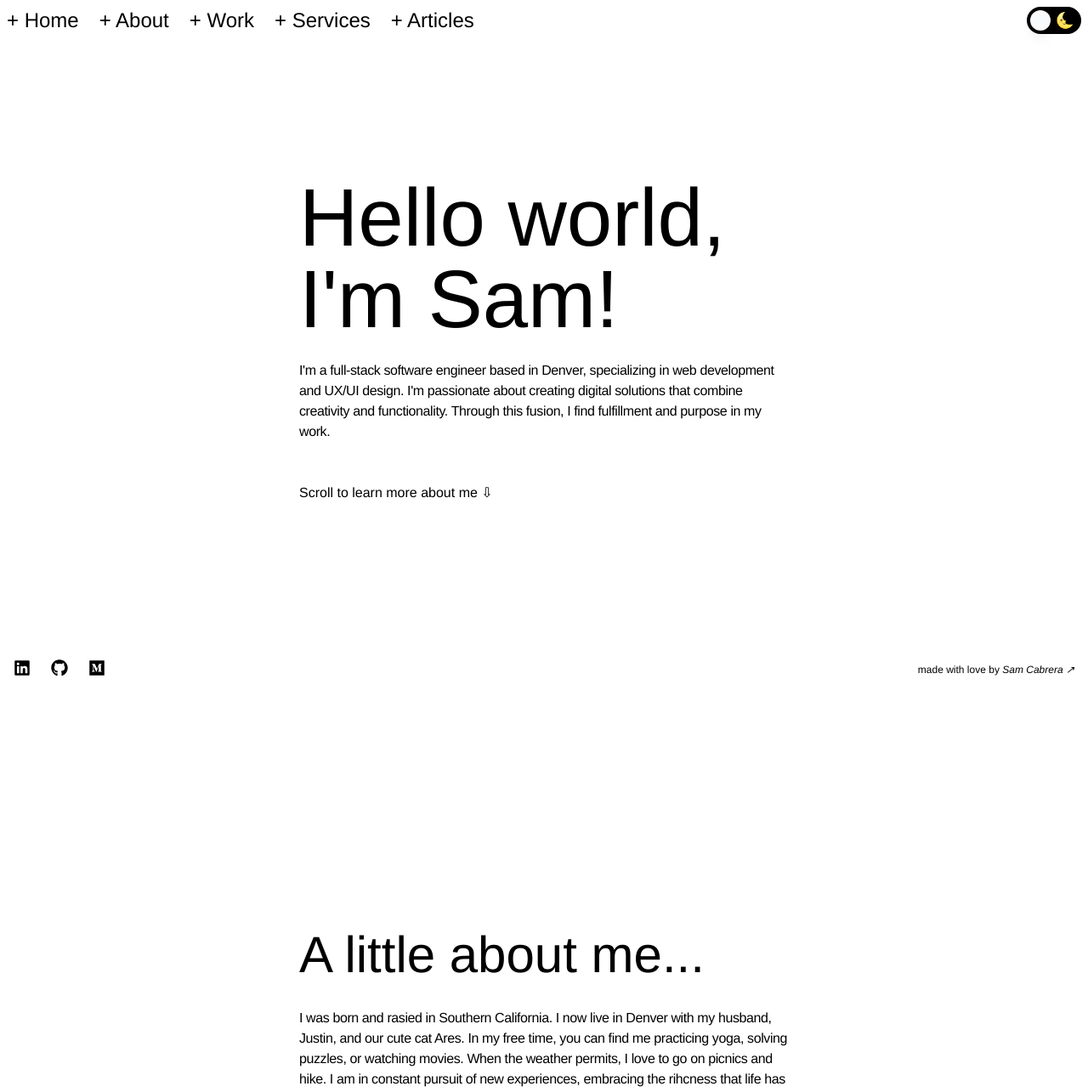
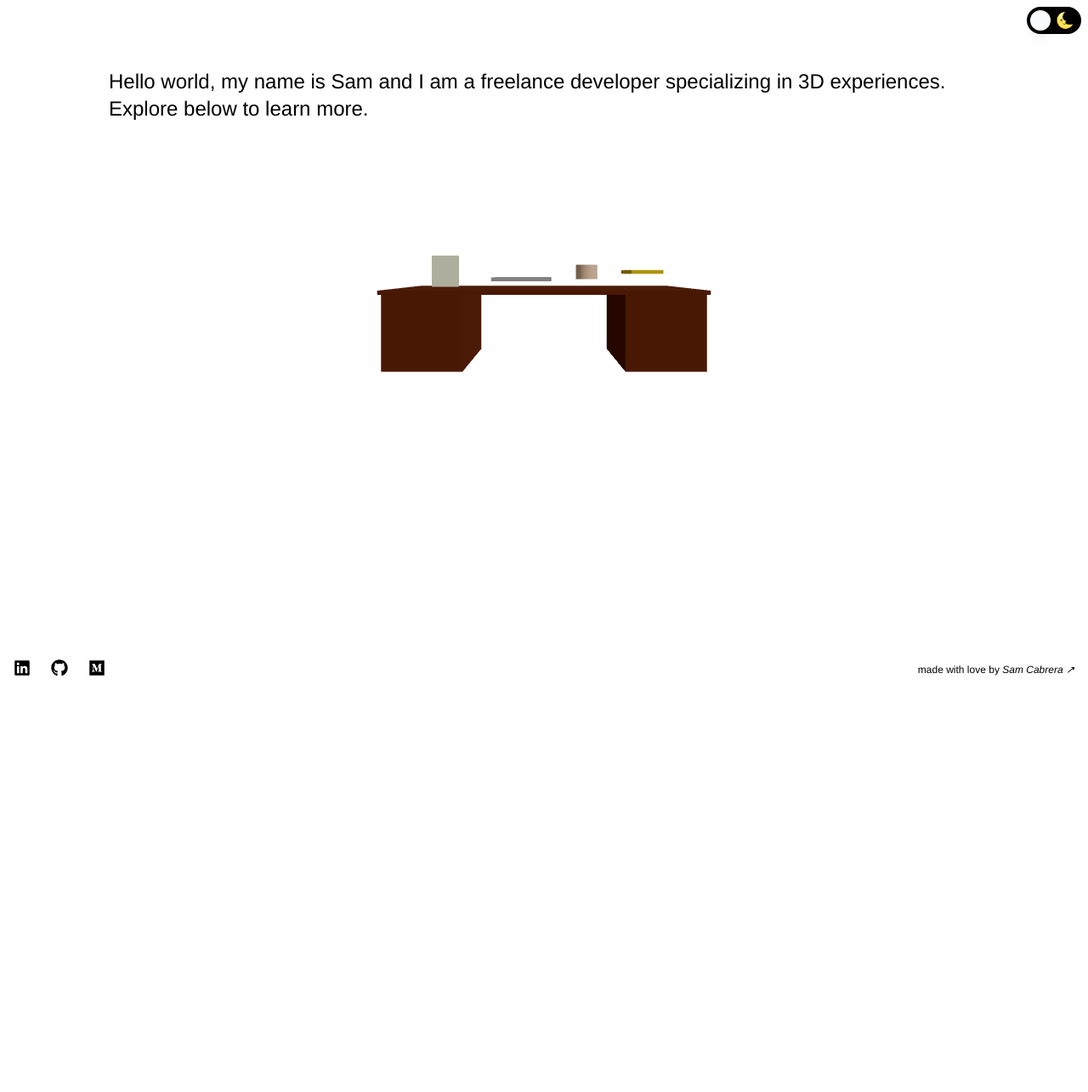
Before and after one commit to samanthacabrera/portfolio, a React (Vite) app: page / in a window 1280 px wide. Shown: the top 1285 px of the page at 85% size. After the commit the page ends 800 px from the top, so only its background shows below. Built offline with nearby package versions, Linux system fonts and the light colour scheme; no server answers.

Commit message:
hero and about pages basic outline:

```diff
--- a/src/components/Navbar.jsx
+++ b/src/components/Navbar.jsx
@@ -28,101 +28,16 @@ const Navbar = () => {
     }
   };
 
-  useEffect(() => {
-    const letters = "ABCDEFGHIJKLMNOPQRSTUVWXYZ";
-    let interval = null;
-
-    const links = document.querySelectorAll('.scramble-hover');
-
-    links.forEach(link => {
-      const originalText = link.dataset.value;
-
-      link.onmouseover = event => {
-        let iteration = 0;
-
-        clearInterval(interval);
-
-        interval = setInterval(() => {
-          event.target.innerText = originalText
-            .split("")
-            .map((letter, index) => {
-              if (index < iteration) {
-                return originalText[index];
-              }
-
-              return letters[Math.floor(Math.random() * 26)];
-            })
-            .join("");
-
-          if (iteration >= originalText.length) {
-            clearInterval(interval);
-          }
-
-          iteration += 1 / 3;
-        }, 30);
-      };
-
-      link.onmouseout = () => {
-        clearInterval(interval);
-        link.innerText = originalText;
-      };
-    });
-
-    return () => {
-      clearInterval(interval);
-    };
-  }, []);
-
   return (
     <>
-      <nav className={`fixed top-2 r-2 w-full text-2xl z-50 transition-all duration-300 ease-in-out`}>
-        {/* Desktop Navigation */}
-        <div className={`absolute top-0 left-2 flex items-start space-x-6 hidden md:flex`}>
-          <button
-            onClick={() => handleNavigation('hero')}
-            className="hover-effect ease-in-out scramble-hover"
-            data-value="+ Home"
-          >
-            + Home
-          </button>
-          <button
-            onClick={() => handleNavigation('intro')}
-            className="hover-effect ease-in-out scramble-hover"
-            data-value="+ About"
-          >
-            + About
-          </button>
-          <button
-            onClick={() => handleNavigation('projects')}
-            className="hover-effect ease-in-out scramble-hover"
-            data-value="+ Work"
-          >
-            + Work
-          </button>
-          <button
-            onClick={() => handleNavigation('services')}
-            className="hover-effect ease-in-out scramble-hover"
-            data-value="+ Services"
-          >
-            + Services
-          </button>
-          <button
-            onClick={() => handleNavigation('blog')}
-            className="hover-effect ease-in-out scramble-hover"
-            data-value="+ Articles"
-          >
-            + Articles
-          </button>
-        </div>
-
-        {/* Mobile Navigation */}
+      <nav>
         {isSpecialPage && (
-          <div className="absolute top-0 left-4 md:hidden">
+          <div className="absolute top-2 left-2">
             <button
               onClick={() => handleNavigation('/')}
-              className="text-xs pl-8"
+              className="text-xs"
             >
-              &larr; go back home
+            take me home!
             </button>
           </div>
         )}
--- a/src/components/Room.jsx
+++ b/src/components/Room.jsx
@@ -22,7 +22,7 @@ const Room = () => {
     const navigate = useNavigate();
 
     return (
-        <Canvas style={{ height: "100vh", width: "100vw" }}>
+        <Canvas style={{ height: "80vh", width: "100vw" }}>
             <OrbitControls enableZoom enablePan enableRotate />
             <ambientLight intensity={0.5} />
             <directionalLight position={[5, 5, 5]} intensity={1} />
@@ -49,7 +49,7 @@ const Room = () => {
                 material={<meshStandardMaterial color="#FFFFE0" />}
             />
             <ClickableMesh
-                onClick={() => navigate("/projects")}
+                onClick={() => navigate("/work")}
                 position={[-0.3, -0.1, 0.05]}
                 geometry={<boxGeometry args={[0.8, 0.05, 0.5]} />}
                 material={<meshStandardMaterial color="#C0C0C0" />}
@@ -61,7 +61,7 @@ const Room = () => {
                 material={<meshStandardMaterial color="#FFDBBB" />}
             />
             <ClickableMesh
-                onClick={() => navigate("/blog")}
+                onClick={() => navigate("/articles")}
                 position={[1.3, 0, 0.25]}
                 geometry={<boxGeometry args={[0.4, 0.05, 0.6]} />}
                 material={<meshStandardMaterial color="#FFD700" />}
--- a/src/pages/homepage/About.jsx
+++ b/src/pages/homepage/About.jsx
@@ -3,16 +3,22 @@ import React from "react";
 function About() {
     return (
 
-        <div className="group flex flex-col justify-center text-left h-screen">
+        <div className="group flex flex-col justify-center items-center h-[90vh]">
 
-          <h2 className="text-4xl lg:text-6xl">A little about me...</h2>
+          <h2 className="text-4xl pb-4 md:pb-12">A little about me...</h2>
 
-        <div className="pt-8 space-y-4 tracking-tight">
-            <p>I was born and rasied in Southern California. I now live in <span className="group-hover:text-cyan-600 transition duration-500">Denver</span> with my husband, Justin, and our cute cat <span className="group-hover:text-yellow-500 transition duration-500 delay-100">Ares</span>. In my free time, you can find me practicing <span className="group-hover:text-orange-600 transition duration-500 delay-200">yoga</span>, solving puzzles, or watching movies. When the weather permits, I love to go on picnics and hike. I am in constant pursuit of new experiences, embracing the <span className="group-hover:text-pink-600 transition duration-500 delay-300">rihcness </span> that life has to offer.</p>
-        </div>
+          <div className="space-y-4 md:space-y-12 max-w-sm md:max-w-4xl">
+            <p>
+              I'm a full-stack software engineer based in Denver, specializing in 3D web development.
+              I'm <span className="group-hover:text-lime-600 transition duration-500 delay-200">passionate</span> about creating digital solutions that combine creativity and functionality.
+              Through this fusion, I find <span className="group-hover:text-yellow-500 transition duration-500 delay-300">fulfillment</span> and <span className="group-hover:text-cyan-600 transition duration-500 delay-400">purpose</span> in my work.
+            </p>
 
+            <p>
+              I was born and rasied in Southern California. I now live in <span className="group-hover:text-cyan-600 transition duration-500">Denver</span> with my husband, Justin, and our cute cat <span className="group-hover:text-yellow-500 transition duration-500 delay-100">Ares</span>. In my free time, you can find me practicing <span className="group-hover:text-orange-600 transition duration-500 delay-200">yoga</span>, solving puzzles, or watching movies. When the weather permits, I love to go on picnics and hike. I am in constant pursuit of new experiences, embracing the <span className="group-hover:text-pink-600 transition duration-500 delay-300">richess </span> that life has to offer.
+            </p>
+          </div>
       </div>
-
   )
 }
 
--- a/src/pages/homepage/Blog.jsx
+++ b/src/pages/homepage/Articles.jsx
@@ -2,7 +2,7 @@ import React, { useState, useEffect } from "react";
 import ToText from "../../utils/ToText";
 import FadeInSection from "../../utils/FadeIn";
 
-function Blog() {
+function Articles() {
     const mediumURL = "https://api.rss2json.com/v1/api.json?rss_url=https://medium.com/feed/@samantha.n.cabrera";
 
     const [blog, setBlog] = useState({
@@ -57,4 +57,4 @@ function Blog() {
     );
 }
 
-export default Blog;
+export default Articles;
--- a/src/pages/homepage/Hero.jsx
+++ b/src/pages/homepage/Hero.jsx
@@ -3,21 +3,10 @@ import React from "react";
 function Hero() {
 
   return (
-    <div className="h-screen flex p-8">
-
-      <div className="group flex flex-col justify-center space-y-4 text-left w-full p-8 relative">
-        <h1 className="text-7xl lg:text-8xl mb-2 relative z-10">
-          Hello world,<br />
-          I'm <span className="group-hover:text-orange-500 transition duration-500">Sam</span>!
-        </h1>
-        <p className="tracking-tight max-w-xl relative z-10">
-          I'm a full-stack software engineer based in Denver, specializing in web development and UX/UI design.
-          I'm <span className="group-hover:text-lime-600 transition duration-500 delay-200">passionate</span> about creating digital solutions that combine <span className="group-hover:text-yellow-500 transition duration-500 delay-300">creativity</span> and <span className="group-hover:text-cyan-600 transition duration-500 delay-400">functionality</span>.
-          Through this fusion, I find fulfillment and purpose in my work.
-        </p>
-        <p className="pt-8">Scroll to learn more about me ⇩</p>
-
-      </div>
+    <div className="absolute top-20">
+      <p className="text-sm md:text-2xl max-w-sm md:max-w-5xl">
+        Hello world, my name is Sam and I am a freelance developer specializing in 3D experiences. Explore below to learn more.
+      </p>
     </div>
   );
 }
--- a/src/pages/homepage/Home.jsx
+++ b/src/pages/homepage/Home.jsx
@@ -1,114 +1,14 @@
 import React from "react";
 import Hero from "./Hero";
-import Intro from "./Intro";
-import ProjectsList from "./ProjectsList";
-import Services from "./Services";
-import Blog from "./Blog";
-import About from "./About";
 import Room from "../../components/Room";
 
 function Home() {
     return (
-        <>
-        {/* Desktop Layout */}
-        {/* <div
-            className="hidden md:block relative w-screen h-screen overflow-auto scroll-smooth"
-            style={{ scrollSnapType: "both mandatory" }}
+        <div className="flex flex-col w-screen justify-center items-center"
         >
-            <div className="grid grid-cols-3 grid-rows-3 w-[300vw] h-[300vh]">
-
-                <section
-                    id="hero"
-                    className="w-screen h-screen flex flex-col items-center justify-center"
-                    style={{ scrollSnapAlign: "start" }}
-                >
-                    <Hero />
-                </section>
-                <section
-                    className="w-screen h-screen flex items-center justify-center"
-                    style={{ scrollSnapAlign: "start" }}
-                >
-                    <img src="/doodles/moon1.png" className="size-20"/>
-                </section>
-                <section
-                    id="projects"
-                    className="w-screen h-screen flex items-center justify-center"
-                    style={{ scrollSnapAlign: "start" }}
-                >
-                    <ProjectsList />
-                </section>
-
-                <section
-                    className="w-screen h-screen flex items-center justify-around"
-                    style={{ scrollSnapAlign: "start" }}
-                >
-                    <img src="/doodles/star4.png" className="size-20" />
-
-
-                </section>
-                <section
-                    id="services"
-                    className="w-screen h-screen flex flex-col items-center justify-center space-y-2"
-                    style={{ scrollSnapAlign: "start" }}
-                >
-                    <Services/>
-                </section>
-                <section
-                    className="w-screen h-screen flex flex-col items-center justify-center"
-                    style={{ scrollSnapAlign: "start" }}
-                >
-                    <img src="/doodles/paper3.png" className="size-20 scale-x-[-1]" />
-                </section>
-
-                <section
-                    id="intro"
-                    className="w-screen h-screen flex flex-col items-center justify-center"
-                    style={{ scrollSnapAlign: "start" }}
-                >
-                    <Intro />
-                </section>
-                <section
-                    className="w-screen h-screen flex flex-col items-center justify-around"
-                    style={{ scrollSnapAlign: "start" }}
-                >
-                <img src="/doodles/star3.png" className="size-20 scale-y-[-1] rotate-90 mx-6" />
-                </section>
-                <section
-                    id="blog"
-                    className="w-screen h-screen flex flex-col items-center justify-center"
-                    style={{ scrollSnapAlign: "start" }}
-                >
-                    <Blog />
-                </section>
-            </div>
-        </div> */}
-
-        {/* Mobile Layout */}
-        <div className="flex flex-col w-screen justify-center items-center overflow-auto scroll-smooth"
-        >
-            <section id="hero" className="max-w-4xl flex justify-center items-center" style={{ scrollSnapAlign: "start" }}>
-                <Hero />
-            </section>
-
-            {/* <Room />  */}
-
-            <section id="about" className="max-w-sm md:max-w-xl flex justify-center items-center" style={{ scrollSnapAlign: "start" }}>
-                <About />
-            </section>
-            <section id="intro" className="max-w-sm md:max-w-xl flex justify-center items-center" style={{ scrollSnapAlign: "start" }}>
-                <Intro />
-            </section>
-            <section id="projects" className="max-w-sm md:max-w-xl flex justify-center items-center" style={{ scrollSnapAlign: "start" }}>
-                <ProjectsList />
-            </section>
-            <section id="services" className="max-w-sm md:max-w-xl flex justify-center items-center" style={{ scrollSnapAlign: "start" }}>
-                <Services />
-            </section>
-            <section id="blog" className="max-w-sm md:max-w-xl flex justify-center items-center" style={{ scrollSnapAlign: "start" }}>
-                <Blog />
-            </section>
+            <Hero />
+            <Room />
         </div>
-        </>
     );
 }
 
```
Also changed, not shown: src/App.jsx (+9 -2 lines).
